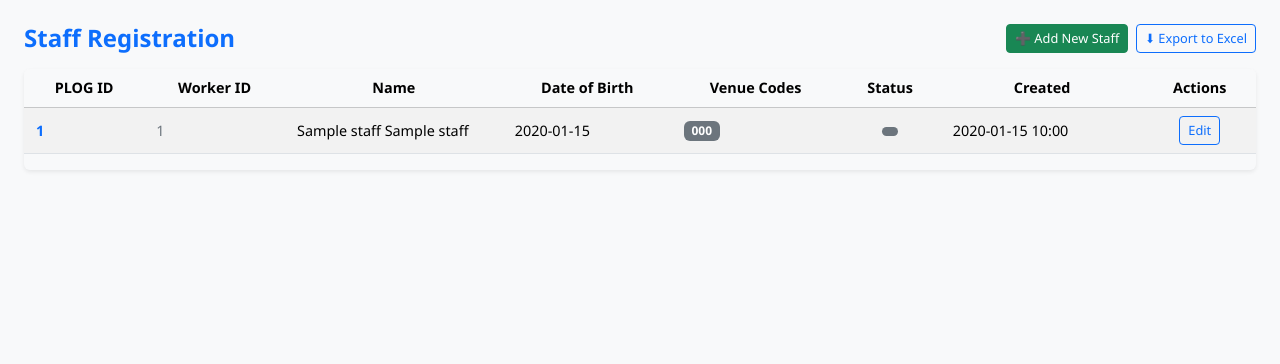
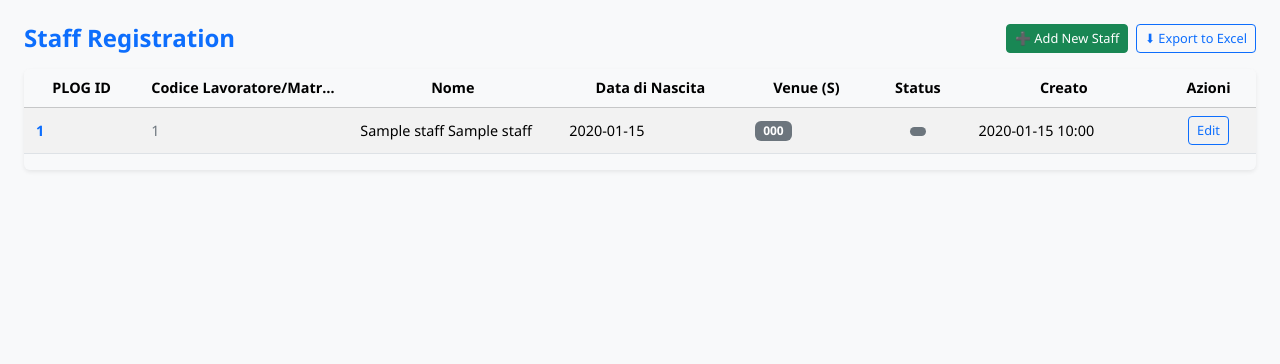
Before and after one commit to Kaleem-mohideen/SEL---Logistics---Supplier-Accreditation, a Django app: template templates/staff/landing.html in a window 1280 px wide. Shown: the part 56-420 px from the top of the page. Run offline with Django 4.2, Linux system fonts and the light colour scheme; the template is opened without the code that fills it: most values are stand-ins (such as "Sample title", 1, 10 or a date in 2020).

Commit message:
title names italian in landing page

```diff
--- a/templates/staff/landing.html
+++ b/templates/staff/landing.html
@@ -56,13 +56,13 @@
       <thead class="table-light text-center align-middle">
         <tr>
           <th scope="col">PLOG ID</th>
-          <th scope="col">Worker ID</th>
-          <th scope="col">Name</th>
-          <th scope="col">Date of Birth</th>
-          <th scope="col">Venue Codes</th>
+          <th scope="col">Codice Lavoratore/Matricola</th>
+          <th scope="col">Nome</th>
+          <th scope="col">Data di Nascita</th>
+          <th scope="col">Venue (S)</th>
           <th scope="col">Status</th>
-          <th scope="col">Created</th>
-          <th scope="col">Actions</th>
+          <th scope="col">Creato</th>
+          <th scope="col">Azioni</th>
         </tr>
       </thead>
       <tbody>
```
